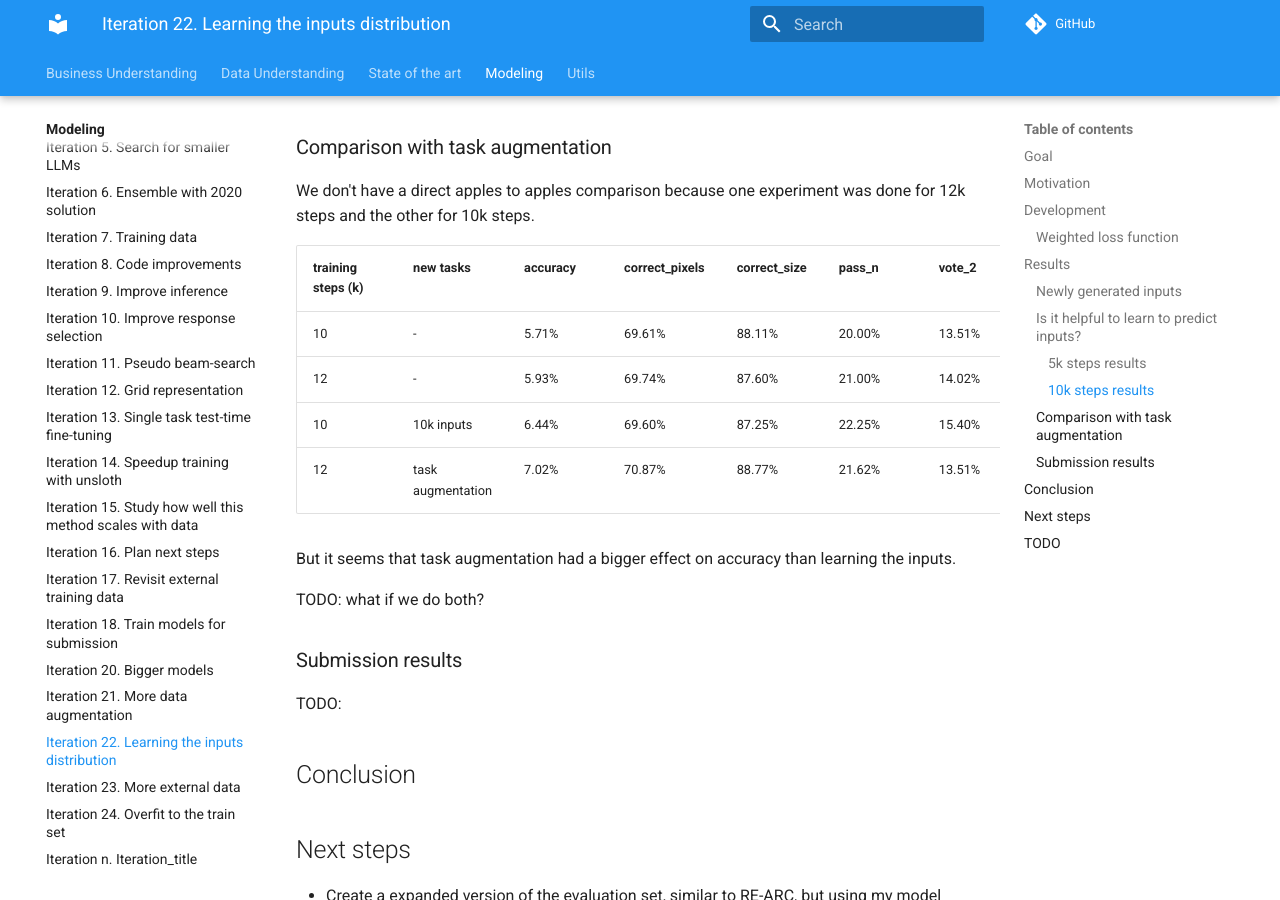
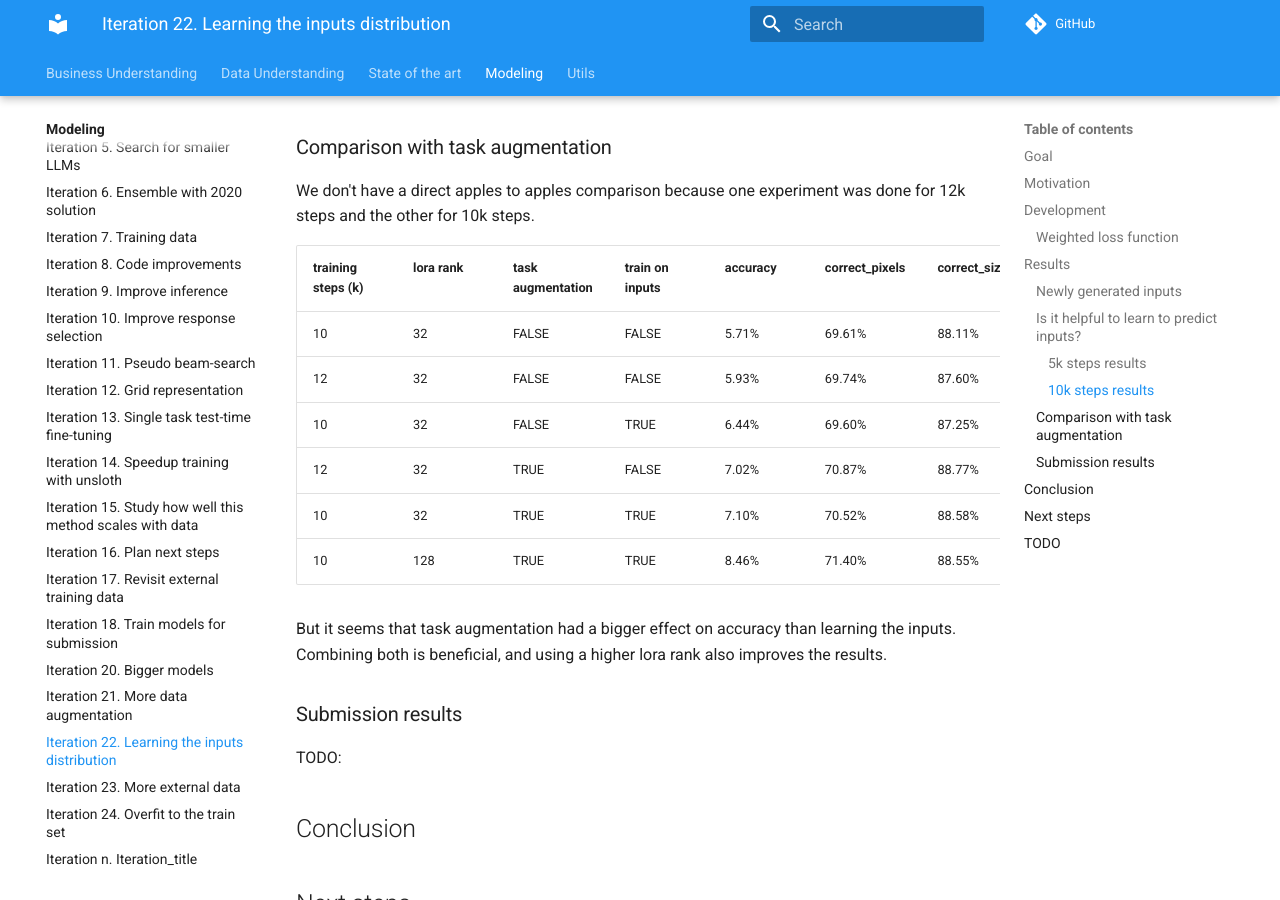
Before and after one commit to zhengjunyao-work/arc24, an MkDocs documentation site: the page built from docs/modeling/Iteration_22_learning_inputs_distribution.md, in a window 1280 px wide and 900 px high, scrolled down 6626 px. Built offline with MkDocs 1.6.1 and Material for MkDocs 9.7.7, drawn with Linux system fonts in a browser that asks for light colours; comment, search, counter and statistics services are not loaded.

Commit message:
documented results

```diff
--- a/docs/modeling/Iteration_22_learning_inputs_distribution.md
+++ b/docs/modeling/Iteration_22_learning_inputs_distribution.md
@@ -205,16 +205,17 @@ learns faster but it seems that the previous knowledge is forget during the trai
 
 We don't have a direct apples to apples comparison because one experiment was done for 12k steps and the other for 10k steps.
 
-| training steps (k) | new tasks         | accuracy | correct_pixels | correct_size | pass_n | vote_2 |
-|--------------------|-------------------|----------|----------------|--------------|--------|--------|
-| 10                 | -                 | 5.71%    | 69.61%         | 88.11%       | 20.00% | 13.51% |
-| 12                 | -                 | 5.93%    | 69.74%         | 87.60%       | 21.00% | 14.02% |
-| 10                 | 10k inputs        | 6.44%    | 69.60%         | 87.25%       | 22.25% | 15.40% |
-| 12                 | task augmentation | 7.02%    | 70.87%         | 88.77%       | 21.62% | 13.51% |
+| training steps (k) | lora rank | task augmentation | train on inputs | accuracy | correct_pixels | correct_size | pass_n | vote_2 |
+|--------------------|-----------|-------------------|-----------------|----------|----------------|--------------|--------|--------|
+| 10                 | 32        | FALSE             | FALSE           | 5.71%    | 69.61%         | 88.11%       | 20.00% | 13.51% |
+| 12                 | 32        | FALSE             | FALSE           | 5.93%    | 69.74%         | 87.60%       | 21.00% | 14.02% |
+| 10                 | 32        | FALSE             | TRUE            | 6.44%    | 69.60%         | 87.25%       | 22.25% | 15.40% |
+| 12                 | 32        | TRUE              | FALSE           | 7.02%    | 70.87%         | 88.77%       | 21.62% | 13.51% |
+| 10                 | 32        | TRUE              | TRUE            | 7.10%    | 70.52%         | 88.58%       | 21.88% | 14.52% |
+| 10                 | 128       | TRUE              | TRUE            | 8.46%    | 71.40%         | 88.55%       | 25.50% | 16.92% |
 
-But it seems that task augmentation had a bigger effect on accuracy than learning the inputs.
-
-TODO: what if we do both?
+But it seems that task augmentation had a bigger effect on accuracy than learning the inputs. Combining
+both is beneficial, and using a higher lora rank also improves the results.
 
 ### Submission results
 
```
